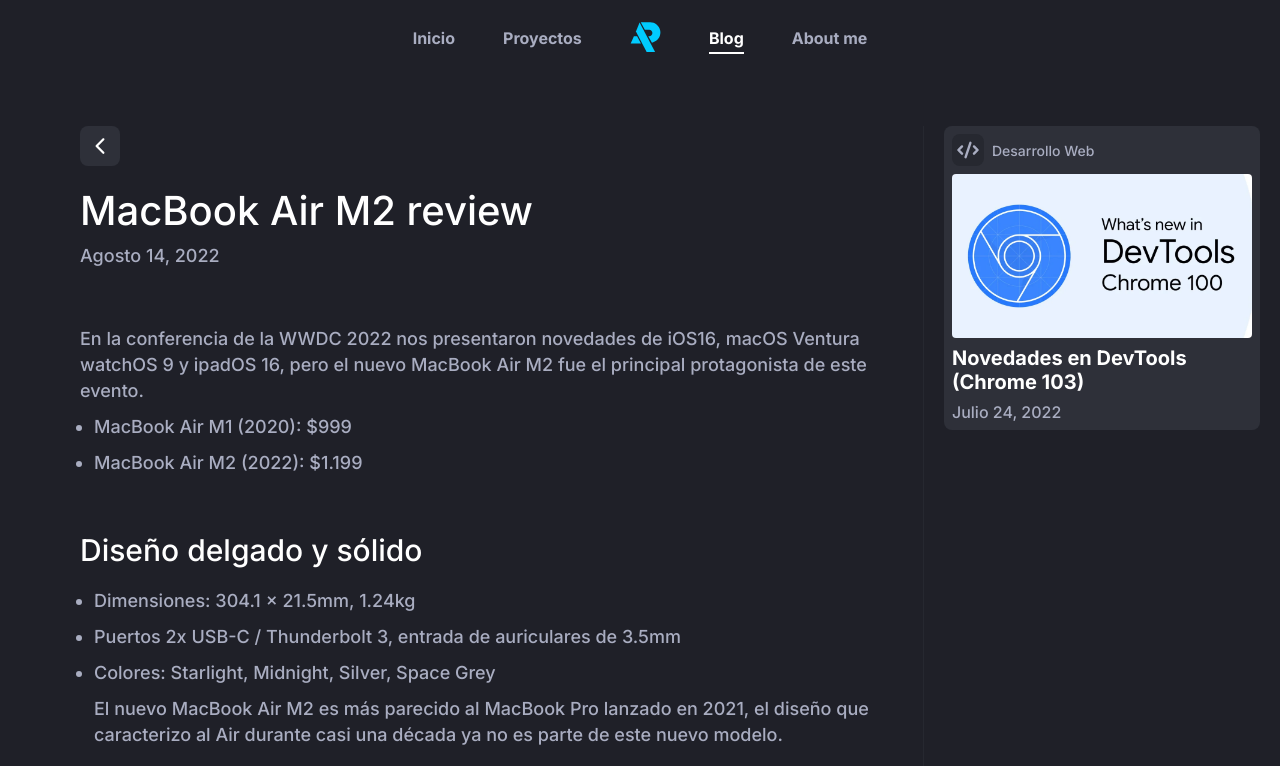
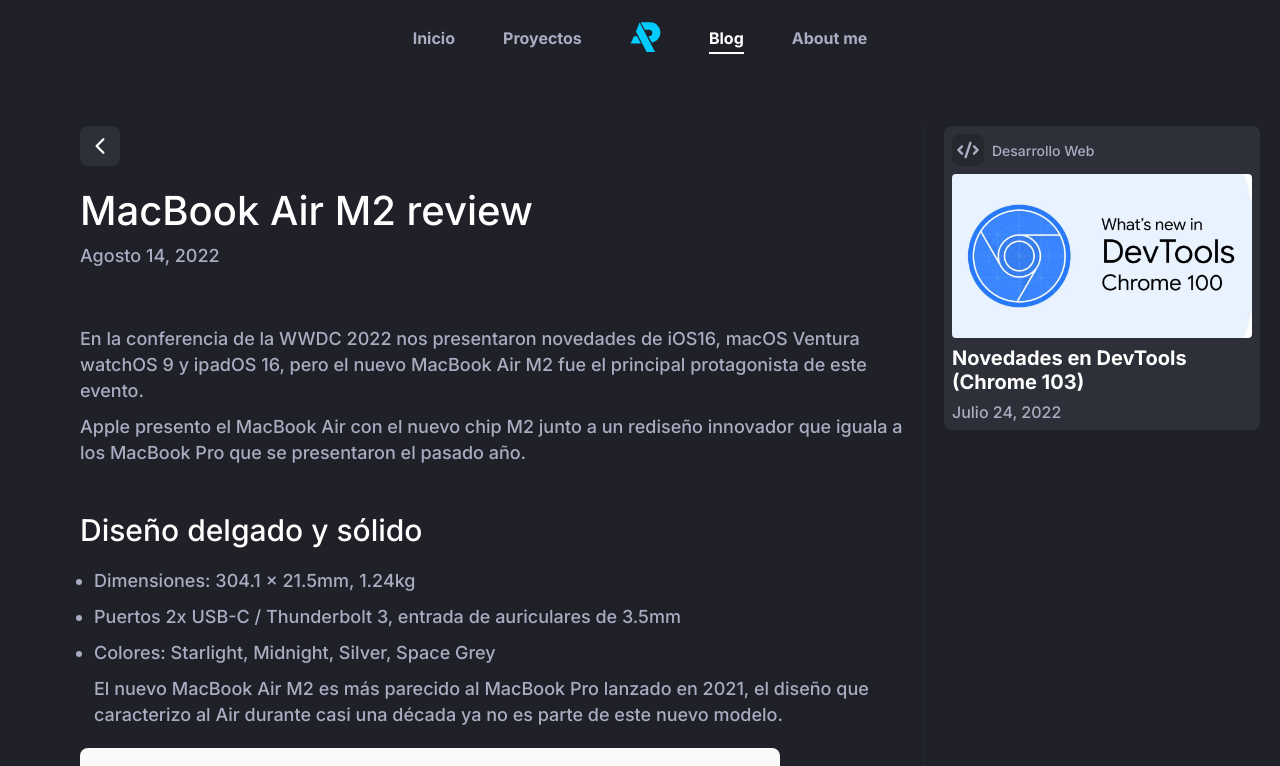
Before and after one commit to AlexisPaez11/website, a React (Create React App) app: page /Blog/MacBookAirM2review in a window 1280 px wide. Shown: the top 766 px of the page. Built offline with nearby package versions, Linux system fonts and the light colour scheme; a web font is replaced by a local one.

Commit message:
article modification

```diff
--- a/src/pages/articles/MacBookAirM2review.jsx
+++ b/src/pages/articles/MacBookAirM2review.jsx
@@ -39,10 +39,7 @@ const MacBookAirM2review = () => {
         <br/><br/><br/>
         {/* <h2></h2> */}
         <p>En la conferencia de la WWDC 2022 nos presentaron novedades de iOS16, macOS Ventura watchOS 9 y ipadOS 16, pero el nuevo MacBook Air M2 fue el principal protagonista de este evento.</p>
-        <ul>
-          <li>MacBook Air M1 (2020): $999</li>
-          <li>MacBook Air M2 (2022): $1.199</li>
-        </ul>
+        <p>Apple presento el MacBook Air con el nuevo chip M2 junto a un rediseño innovador que iguala a los MacBook Pro que se presentaron el pasado año.</p>
 
         <br/><br/><br/>
         <h2>Diseño delgado y sólido</h2>
```
